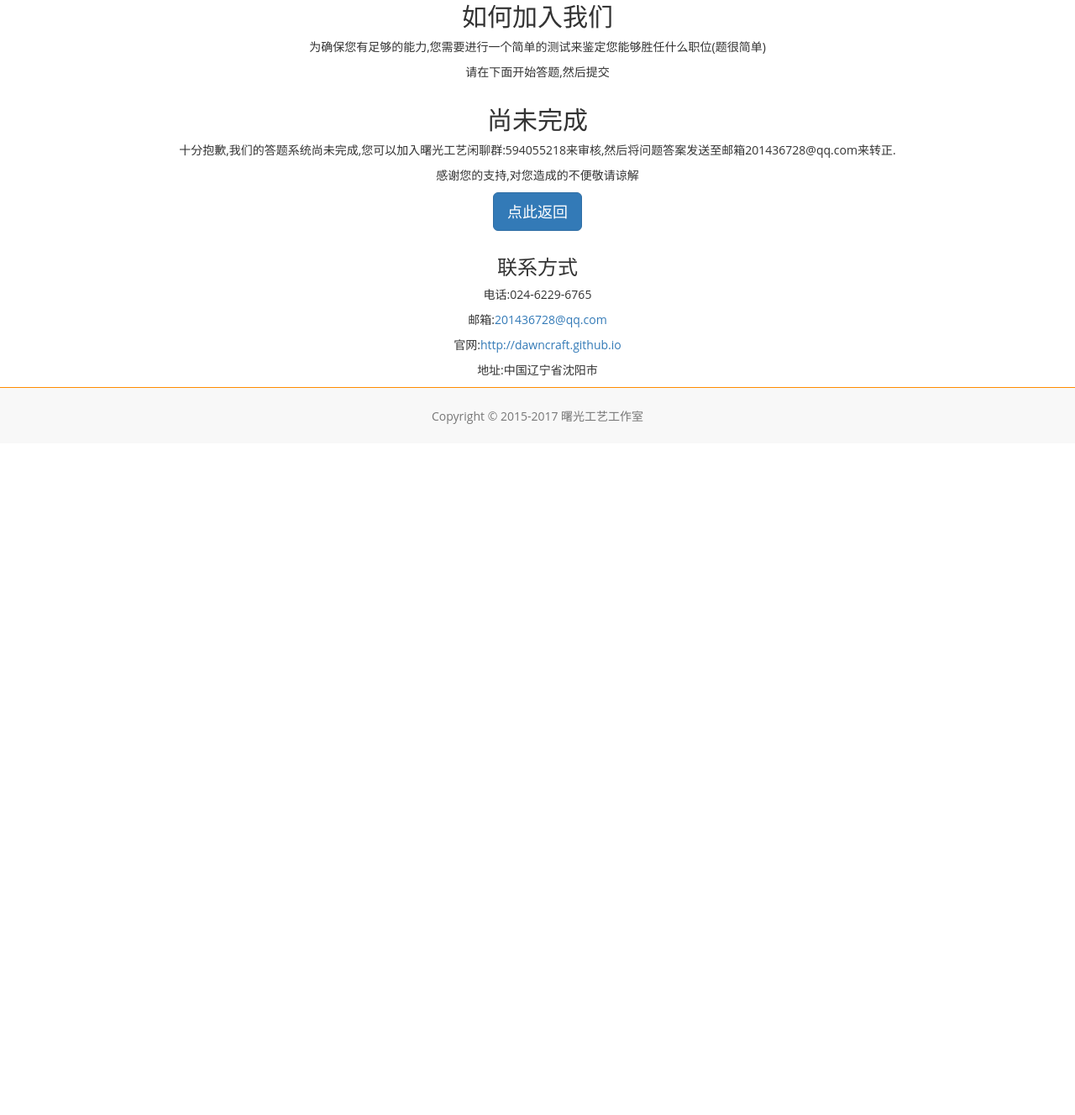
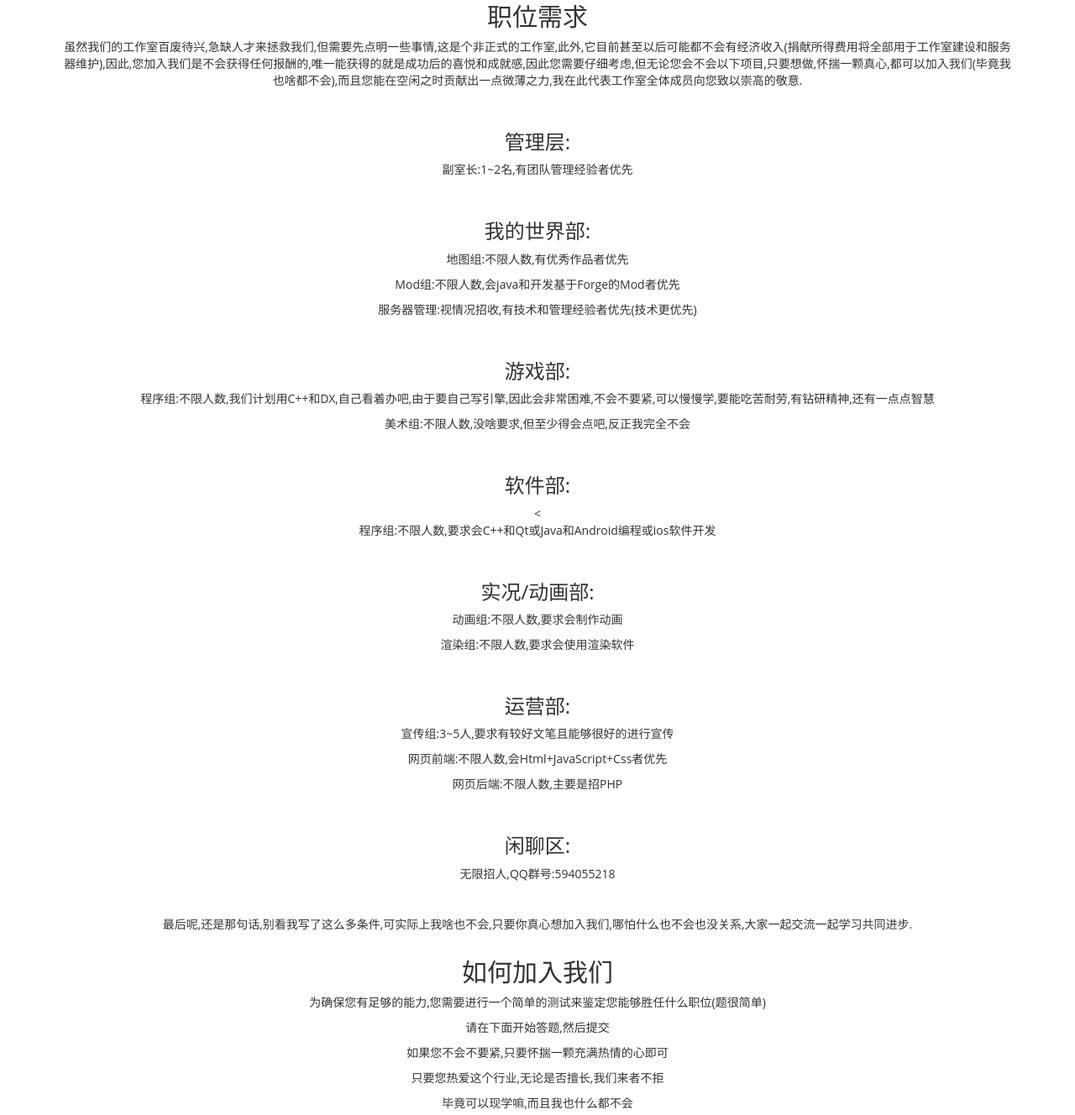
Before and after one commit to Dawncraft/dawncraft.github.io, a plain HTML site: page join.html in a window 1280 px wide. Shown: the part 73-1401 px from the top of the page at 84% size. Before the commit the page ends 800 px from the top, so only its background shows below. Drawn offline with nearby package versions, Linux system fonts and the light colour scheme.

Commit message:
Update jobs

```diff
--- a/join.html
+++ b/join.html
@@ -51,6 +51,47 @@
 			</div>
 		</nav>
 
+        <!-- 职位 -->
+        <section id="job" class="text-center">
+			<div class="container">
+				<div class="row">
+					<div class="col-sm-12 col-md-12">
+						<h2>职位需求</h2>
+						<p>虽然我们的工作室百废待兴,急缺人才来拯救我们,但需要先点明一些事情,这是个非正式的工作室,此外,它目前甚至以后可能都不会有经济收入(捐献所得费用将全部用于工作室建设和服务器维护),因此,您加入我们是不会获得任何报酬的,唯一能获得的就是成功后的喜悦和成就感,因此您需要仔细考虑,但无论您会不会以下项目,只要想做,怀揣一颗真心,都可以加入我们(毕竟我也啥都不会),而且您能在空闲之时贡献出一点微薄之力,我在此代表工作室全体成员向您致以崇高的敬意.</p>
+						<p><br></p>
+						<h3>管理层:</h3>
+						<p>副室长:1~2名,有团队管理经验者优先</p>
+                        <p><br></p>
+                        <h3>我的世界部:</h3>
+                        <p>地图组:不限人数,有优秀作品者优先</p>
+                        <p>Mod组:不限人数,会java和开发基于Forge的Mod者优先</p>
+                        <p>服务器管理:视情况招收,有技术和管理经验者优先(技术更优先)</p>
+                        <p><br></p>
+                        <h3>游戏部:</h3>
+                        <p>程序组:不限人数,我们计划用C++和DX,自己看着办吧,由于要自己写引擎,因此会非常困难,不会不要紧,可以慢慢学,要能吃苦耐劳,有钻研精神,还有一点点智慧</p>
+                        <p>美术组:不限人数,没啥要求,但至少得会点吧,反正我完全不会</p>
+                        <p><br></p>
+                        <h3>软件部:</h3>
+                        <<p>程序组:不限人数,要求会C++和Qt或Java和Android编程或ios软件开发</p>
+                        <p><br></p>
+                        <h3>实况/动画部:</h3>
+                        <p>动画组:不限人数,要求会制作动画</p>
+                        <p>渲染组:不限人数,要求会使用渲染软件</p>
+                        <p><br></p>
+                        <h3>运营部:</h3>
+                        <p>宣传组:3~5人,要求有较好文笔且能够很好的进行宣传</p>
+                        <p>网页前端:不限人数,会Html+JavaScript+Css者优先</p>
+                        <p>网页后端:不限人数,主要是招PHP</p>
+                        <p><br></p>
+                        <h3>闲聊区:</h3>
+                        <p>无限招人,QQ群号:594055218</p>
+                        <p><br></p>
+                        <p>最后呢,还是那句话,别看我写了这么多条件,可实际上我啥也不会,只要你真心想加入我们,哪怕什么也不会也没关系,大家一起交流一起学习共同进步.</p>
+					</div>
+				</div>
+			</div>
+		</section>
+
         <!-- 加入 -->
         <section id="join" class="text-center">
 			<div class="container">
@@ -59,6 +100,9 @@
 						<h2>如何加入我们</h2>
 						<p>为确保您有足够的能力,您需要进行一个简单的测试来鉴定您能够胜任什么职位(题很简单)</p>
                         <p>请在下面开始答题,然后提交</p>
+                        <p>如果您不会不要紧,只要怀揣一颗充满热情的心即可</p>
+                        <p>只要您热爱这个行业,无论是否擅长,我们来者不拒</p>
+                        <p>毕竟可以现学嘛,而且我也什么都不会</p>
 					</div>
 				</div>
 			</div>
```
Also changed, not shown: projects.html (+1 -1 lines), team.html (+5 -5 lines).
